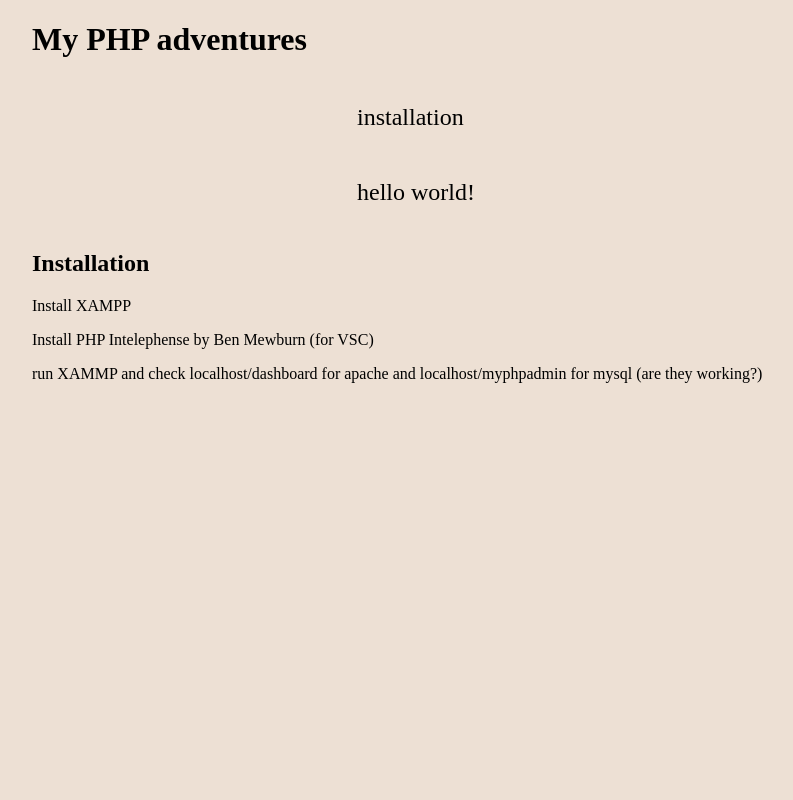
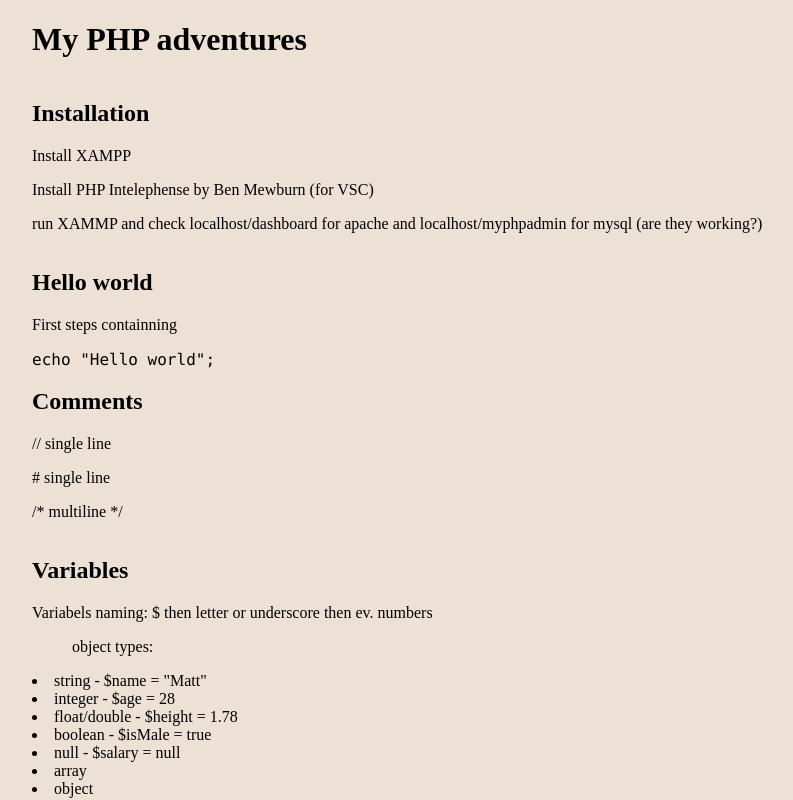
Before and after one commit to DabTheMatt/divas, a React (Create React App) app: page / in a window 1280 px wide. Shown: the top 800 px of the page, without its empty margins (224-1017 px from the left). Built offline with nearby package versions, Linux system fonts and the light colour scheme.

Commit message:
comments variables

```diff
--- /dev/null
+++ b/src/components/Comments.js
@@ -0,0 +1,18 @@
+import React, { Component } from 'react';
+
+class Comments extends Component {
+    render() {
+        return (
+            <div>
+                <h2>
+                    Comments
+                </h2>
+                <p>// single line</p>
+                <p># single line</p>
+                <p>/* multiline */</p>
+            </div>
+        );
+    }
+}
+
+export default Comments;
--- /dev/null
+++ b/src/components/HelloWorld.js
@@ -0,0 +1,20 @@
+import React, { Component } from 'react';
+import styled from "styled-components";
+
+class HelloWorld extends Component {
+    render() {
+        return (
+            <div>
+                <h2>Hello world</h2>
+                <p>First steps containning</p>
+                <code>
+
+                    echo "Hello world";
+
+                    </code>
+            </div>
+        );
+    }
+}
+
+export default HelloWorld;
--- a/src/components/Main.js
+++ b/src/components/Main.js
@@ -1,7 +1,9 @@
 import React, { Component } from 'react';
 import styled from "styled-components";
 import Installation from "./Installation";
-
+import HelloWorld from "./HelloWorld";
+import Comments from "./Comments";
+import Variables from "./Variables";
 
 class Main extends Component {
     render() {
@@ -10,11 +12,11 @@ class Main extends Component {
             <h1>
                 My PHP adventures
                 </h1>
-                <ListOfContentWrapper>
-                    <p>installation</p>
-                    <p>hello world!</p>
-                </ListOfContentWrapper>
+
                 <Installation/>
+                <HelloWorld/>
+                <Comments/>
+                <Variables/>
 
 
             </MainWrapper>
--- /dev/null
+++ b/src/components/Variables.js
@@ -0,0 +1,27 @@
+import React, { Component } from 'react';
+
+class Variables extends Component {
+    render() {
+        return (
+            <div>
+                <h2>
+                    Variables
+                </h2>
+                <p>Variabels naming: $ then letter or underscore then ev. numbers</p>
+                <ul>object types:</ul>
+                <li>string - $name = "Matt"</li>
+                <li>integer - $age = 28</li>
+                <li>float/double - $height = 1.78</li>
+                <li>boolean - $isMale = true</li>
+                <li>null - $salary = null</li>
+                <li>array</li>
+                <li>object</li>
+                <li>resource</li>
+                <p>printing variable:</p> <code>echo $name;</code>
+                <p>with contacenation (use . )</p><code>echo $name.(html tag np. br)</code>
+            </div>
+        );
+    }
+}
+
+export default Variables;
```
